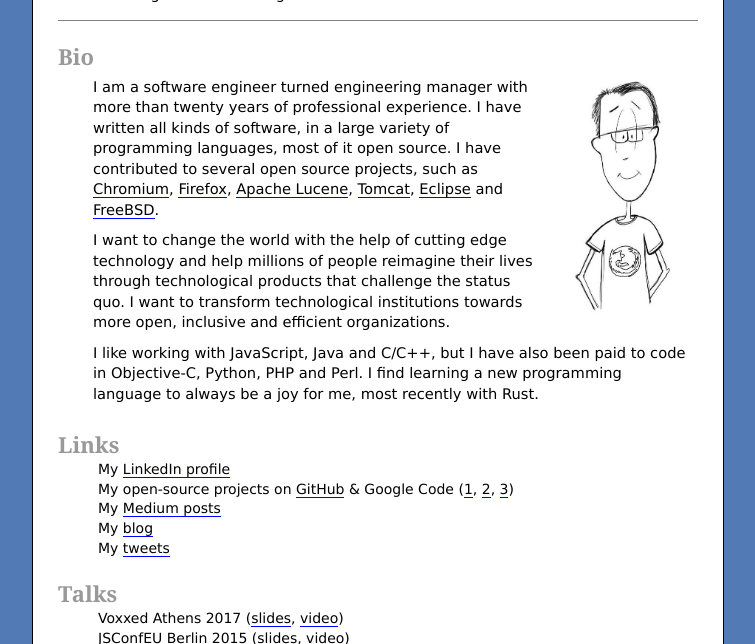
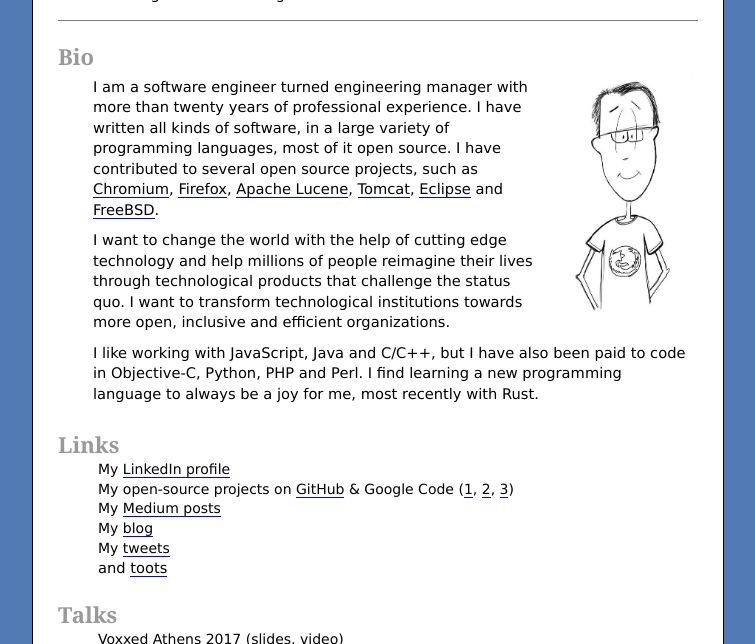
Before and after one commit to past/past.github.com, a plain HTML site: page index.html in a window 1280 px wide. Shown: the part 156-800 px from the top of the page, without its empty margins (262-1017 px from the left). Drawn offline with Linux system fonts and the light colour scheme.

Commit message:
Add Mastodon account

```diff
--- a/index.html
+++ b/index.html
@@ -41,7 +41,7 @@
 <li>My open-source projects on <a href="https://github.com/past">GitHub</a> &amp; Google Code (<a href="https://code.google.com/archive/p/gss/">1</a>, <a href="https://code.google.com/archive/p/igss/">2</a>, <a href="https://code.google.com/archive/p/firegss/">3</a>)</li>
 <li>My <a href="https://medium.com/@pastith/feeling-safer-online-with-firefox-b9fe13af6600">Medium posts</a></li>
 <li>My <a href="https://blog.astithas.com">blog</a></li>
-<li>My <a href="https://twitter.com/pastith">tweets</a></li>
+<li>My <a href="https://twitter.com/pastith">tweets</a></li> and <a rel="me" href="https://hachyderm.io/@past">toots</a>
 </ul>
 
 <h2>Talks</h2>
```
